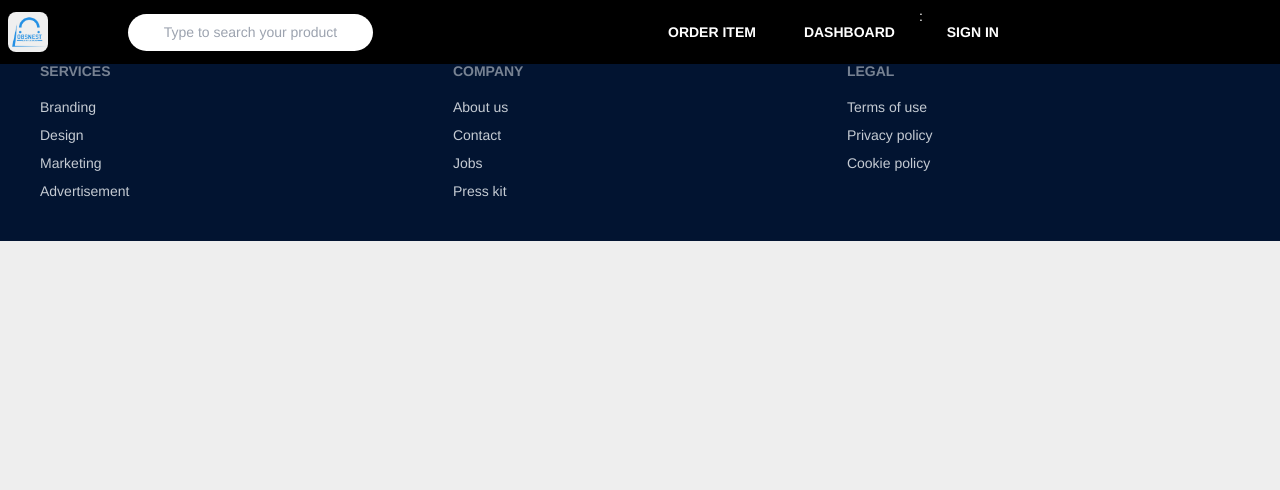
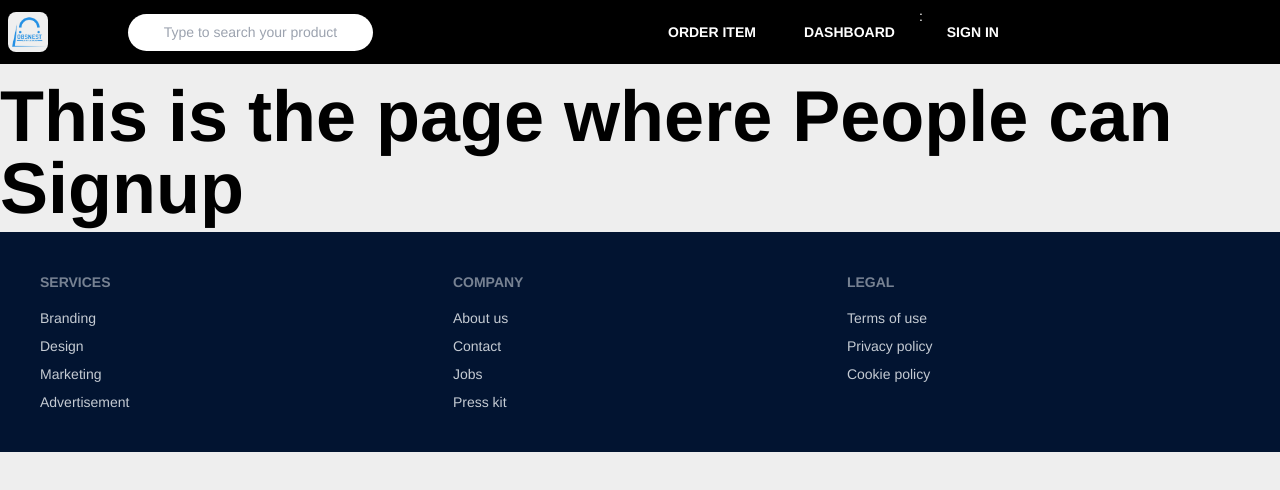
Before and after one commit to sadakatsrabon/Obsnest-MarketPlace, a React (Vite) app: page /signup in a window 1280 px wide. Shown: the top 490 px of the page. Built offline with nearby package versions, Linux system fonts and the light colour scheme.

Commit message:
Start Adding Content on login and signup page

```diff
--- a/src/pages/Login/Login.jsx
+++ b/src/pages/Login/Login.jsx
@@ -2,7 +2,7 @@
 const Login = () => {
     return (
         <div>
-            This is login page
+            <h1 className="text-7xl pt-20 text-center mb-2 font-bold">This is login page</h1>
         </div>
     );
 };
--- a/src/pages/SignUp/SignUp.jsx
+++ b/src/pages/SignUp/SignUp.jsx
@@ -2,7 +2,7 @@
 const SignUp = () => {
     return (
         <div>
-            This is the page where People can Signup
+            <h1 className="text-7xl pt-20 mb-2 font-bold">This is the page where People can Signup</h1>
         </div>
     );
 };
```
